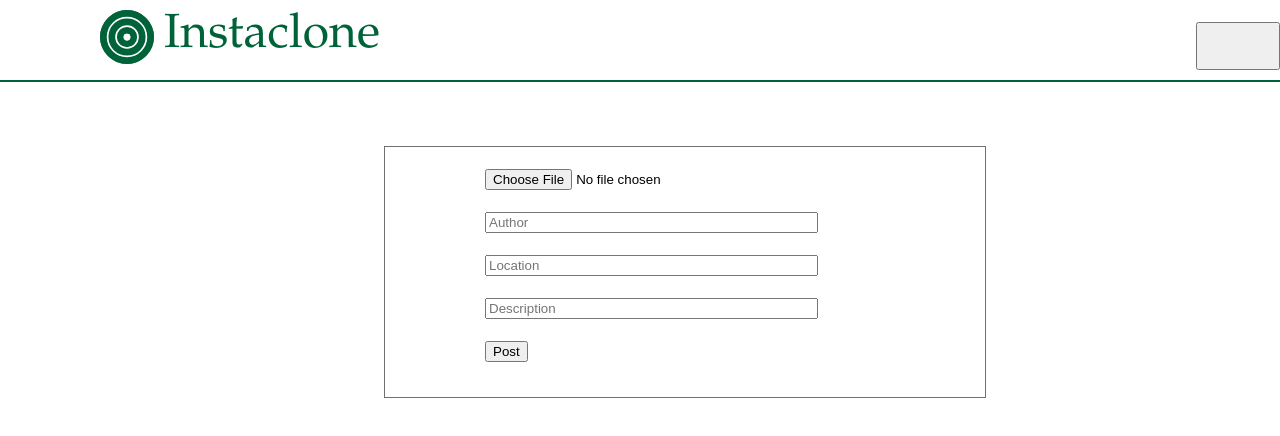
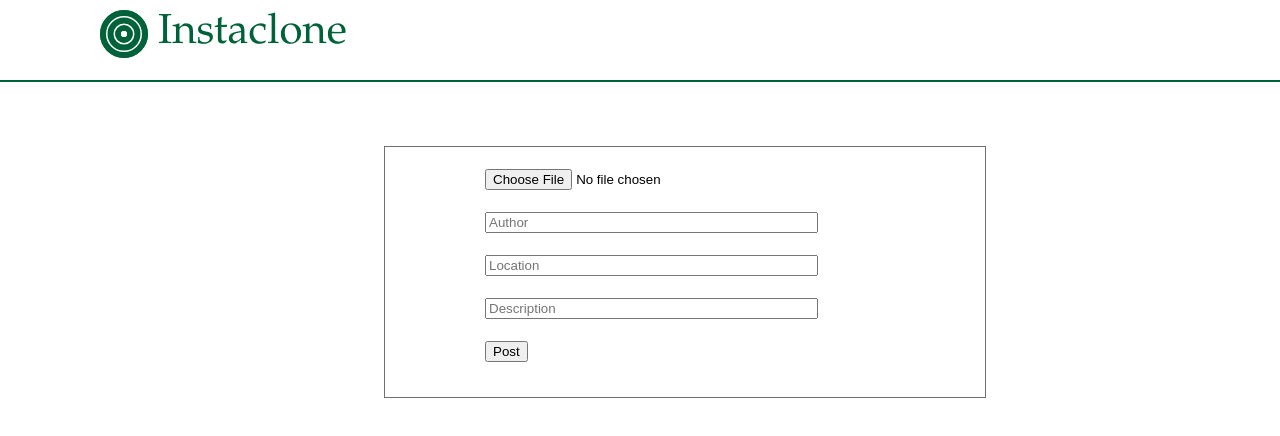
Before and after one commit to Aravindaka14/MyInstaClone, a React (Create React App) app in the folder client/: page /form in a window 1280 px wide. Shown: the top 436 px of the page. Built offline with nearby package versions, Linux system fonts and the light colour scheme.

Commit message:
Update postView.css

```diff
--- a/client/src/postView.css
+++ b/client/src/postView.css
@@ -13,14 +13,14 @@ header {
 .nameLogo {
     top: 25px;
     left: 200px;
-    width: 54px;
-    height: 54px;
+    width: 48px;
+    height: 48px;
     padding: 10px 10px 10px 100px;
 }
 
 span {
     position: absolute;
-    font: normal normal normal 48px/42px Palatino;
+    font: normal normal normal 42px/38px Palatino;
     letter-spacing: 0px;
     color: #006238;
     display: inline;
@@ -28,12 +28,14 @@ span {
 }
 
 .camera {
+    background-color: white;
+    border: none;
     float: right;
-    top: 40px;
-    left: 1672px;
-    width: 48px;
-    height: 48px;
-    padding: 10px 80px 10px 0;
+    width: 54px;
+    height: 54px;
+    margin: 10px 60px 0 0;
+    font-size: 38px;
+    cursor: pointer;
 }
 
 
@@ -74,13 +76,14 @@ span {
 .heart-share {
     width: 28px;
     height: 28px;
-    margin: 5px 0 5px 25px;
+    padding-top: 10px;
+    margin: 0px 0 5px 25px;
     display: inline-block;
 }
 
 .postDate {
     float: right;
-    margin: 5px 25px 5px 0;
+    margin: 10px 25px 5px 0;
     font-weight: 500;
     height: 24px;
 }
@@ -95,3 +98,27 @@ span {
     letter-spacing: 0px;
     color: #000000;
 }
+
+.post-btn {
+    background-color: white;
+    border: none;
+    color: red;
+    padding: 10px 0 0 18px;
+    font-size: 28px;
+    cursor: pointer;
+    display: inline-block;
+}
+
+.post-btn:hover {
+    color: darkgreen;
+}
+
+.post-btn2 {
+    background-color: white;
+    border: none;
+    color: none;
+    padding: 10px 0 0 18px;
+    font-size: 28px;
+    cursor: pointer;
+    display: inline-block;
+}
```
